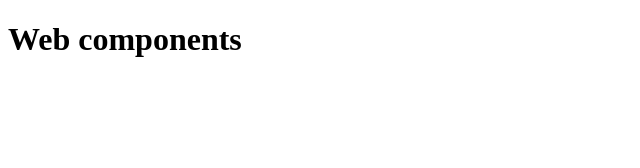
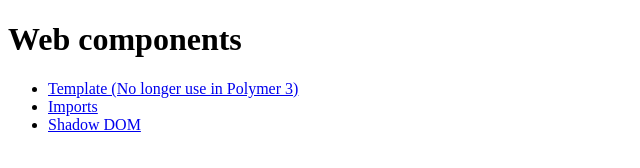
Before and after one commit to jaimeCervantes/web-components, a website: page index.html in a window 1280 px wide. Shown: the whole page, without its empty margins (0-640 px from the left). Drawn offline with Linux system fonts and the light colour scheme.

Commit message:
feat(html): Adding index menu

```diff
--- a/index.html
+++ b/index.html
@@ -5,5 +5,10 @@
 </head>
 <body>
 	<h1>Web components</h1>
+	<ul>
+		<li><a href="template/">Template (No longer use in Polymer 3)</a></li>
+		<li><a href="import/">Imports</a></li>
+		<li><a href="shadow-dom/">Shadow DOM</a></li>
+	</ul>
 </body>
 </html>
```
